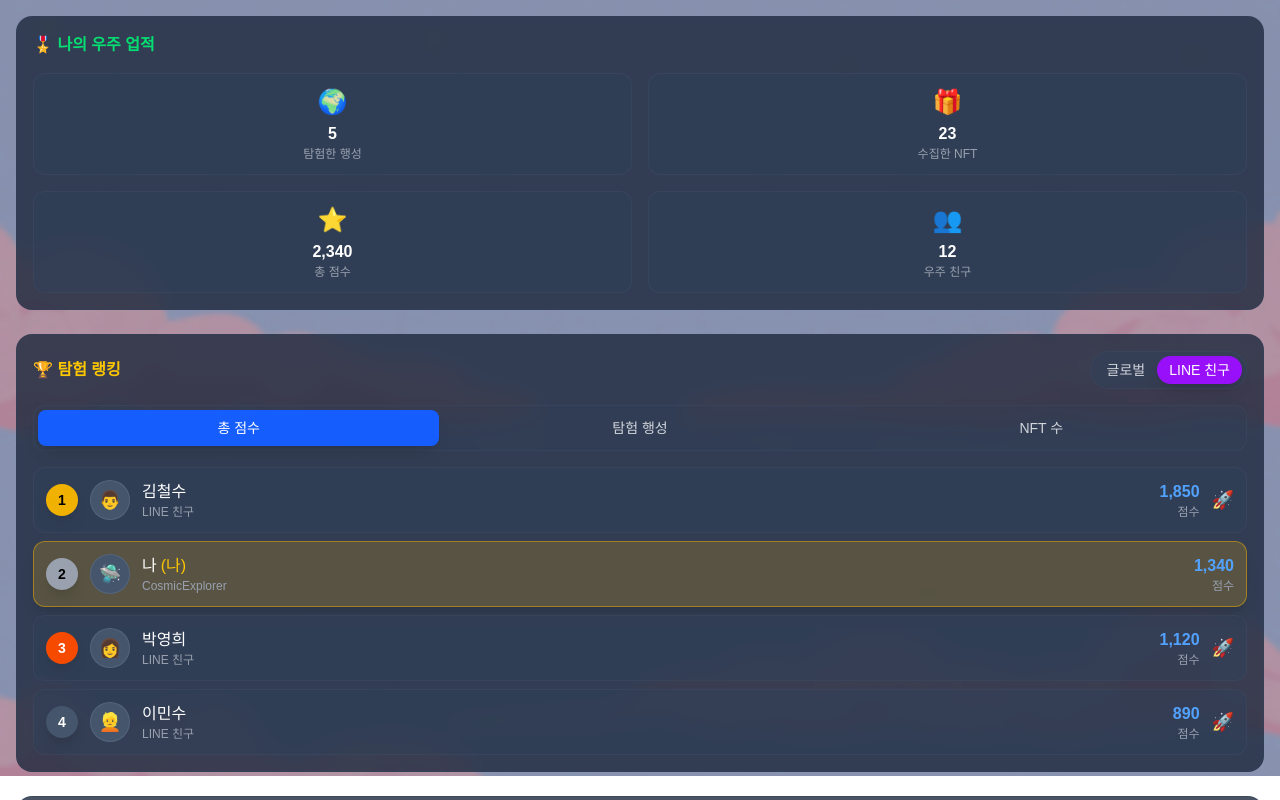
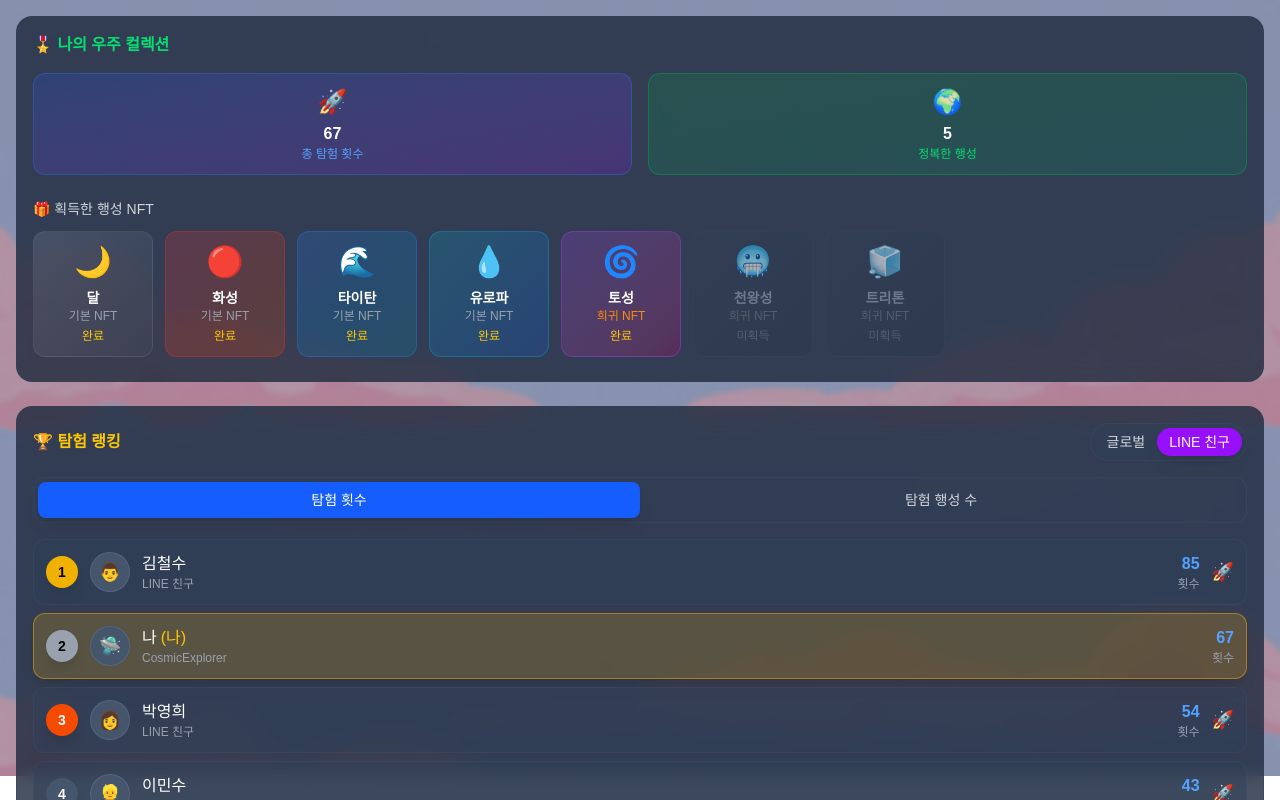
Before and after one commit to kaia-baytamins/fe, a Next.js app: page /home in a window 1280 px wide. Both pictures are taken after a click on the button "LINE 친구". Shown: the top 800 px of the page. Built offline with nearby package versions, Linux system fonts and the light colour scheme; no server answers.

Commit message:
발사소 엔진 트래킹 에러 고침

```diff
--- a/src/app/home/page.tsx
+++ b/src/app/home/page.tsx
@@ -3,13 +3,13 @@
 import { useState, useEffect } from 'react';
 import SunsetBackground from '@/components/home/SunsetBackground';
 import { useLineFriends } from '@/hooks/useLineFriends';
-import { leaderboardService, LeaderboardEntry } from '@/services/leaderboardService';
+import { leaderboardService, LeaderboardRankingEntry, LeaderboardRankingsResponse } from '@/services/leaderboardService';
 
 export default function HomePage({ accessToken, profile, isLoading }) {
   const [activeRankingTab, setActiveRankingTab] = useState<'global' | 'friends'>('global');
-  const [activeRankingType, setActiveRankingType] = useState<'score' | 'planets' | 'nfts'>('score');
+  const [activeRankingType, setActiveRankingType] = useState<'explorations' | 'planets'>('explorations');
   const [showInviteSuccessModal, setShowInviteSuccessModal] = useState(false);
-  const [leaderboardData, setLeaderboardData] = useState<LeaderboardEntry[]>([]);
+  const [leaderboardData, setLeaderboardData] = useState<LeaderboardRankingsResponse | null>(null);
   const [isLoadingRanking, setIsLoadingRanking] = useState(true);
   const [rankingError, setRankingError] = useState<string | null>(null);
 
@@ -25,32 +25,11 @@ export default function HomePage({ accessToken, profile, isLoading }) {
       setIsLoadingRanking(true);
       setRankingError(null);
 
-      // 랭킹 타입을 API 형식으로 매핑
-      let apiType: 'total_explorations' | 'successful_explorations' | 'level';
-      switch (activeRankingType) {
-        case 'score':
-          apiType = 'total_explorations';
-          break;
-        case 'planets':
-          apiType = 'successful_explorations';
-          break;
-        case 'nfts':
-          apiType = 'level'; // NFT는 레벨로 대체
-          break;
-        default:
-          apiType = 'total_explorations';
-      }
-
-      const data = await leaderboardService.getLeaderboard({
-        type: apiType,
-        period: 'all_time',
-        limit: 10
-      });
-
+      const data = await leaderboardService.getRankings();
       setLeaderboardData(data);
 
       // 빈 데이터일 때 로그
-      if (data.length === 0) {
+      if (!data.totalExplorations?.length && !data.successfulExplorations?.length) {
         console.log('⚠️ API returned empty leaderboard data');
       }
     } catch (error) {
@@ -64,17 +43,17 @@ export default function HomePage({ accessToken, profile, isLoading }) {
   // 리더보드 데이터 가져오기
   useEffect(() => {
     fetchLeaderboardData();
-  }, [activeRankingType]);
+  }, []);
 
-  // 글로벌 랭킹 데이터 (점수)
-  const globalScoreRanking = [
-    { rank: 1, name: '우주탐험가123', value: 2890, avatar: '🚀', isMe: false },
-    { rank: 2, name: '스타워즈팬', value: 2750, avatar: '⭐', isMe: false },
-    { rank: 3, name: '나', value: 2340, avatar: '🛸', isMe: true },
-    { rank: 4, name: '코스모스', value: 2180, avatar: '🌌', isMe: false },
-    { rank: 5, name: '은하수여행자', value: 2050, avatar: '🌟', isMe: false },
-    { rank: 6, name: '화성정착민', value: 1890, avatar: '🔴', isMe: false },
-    { rank: 7, name: '달탐험대', value: 1720, avatar: '🌙', isMe: false },
+  // 글로벌 랭킹 데이터 (탐험 횟수)
+  const globalExplorationsRanking = [
+    { rank: 1, name: '우주탐험가123', value: 100, avatar: '🚀', isMe: false },
+    { rank: 2, name: '스타워즈팬', value: 85, avatar: '⭐', isMe: false },
+    { rank: 3, name: '나', value: 67, avatar: '🛸', isMe: true },
+    { rank: 4, name: '코스모스', value: 54, avatar: '🌌', isMe: false },
+    { rank: 5, name: '은하수여행자', value: 43, avatar: '🌟', isMe: false },
+    { rank: 6, name: '화성정착민', value: 38, avatar: '🔴', isMe: false },
+    { rank: 7, name: '달탐험대', value: 29, avatar: '🌙', isMe: false },
   ];
 
   // 글로벌 랭킹 데이터 (탐험한 행성)
@@ -88,23 +67,13 @@ export default function HomePage({ accessToken, profile, isLoading }) {
     { rank: 7, name: '달탐험대', value: 3, avatar: '🌙', isMe: false },
   ];
 
-  // 글로벌 랭킹 데이터 (NFT 수)
-  const globalNFTRanking = [
-    { rank: 1, name: 'NFT컬렉터', value: 89, avatar: '💎', isMe: false },
-    { rank: 2, name: '보물사냥꾼', value: 67, avatar: '🏆', isMe: false },
-    { rank: 3, name: '우주탐험가123', value: 54, avatar: '🚀', isMe: false },
-    { rank: 4, name: '갤럭시헌터', value: 43, avatar: '🌌', isMe: false },
-    { rank: 5, name: '스타워즈팬', value: 38, avatar: '⭐', isMe: false },
-    { rank: 6, name: '나', value: 23, avatar: '🛸', isMe: true },
-    { rank: 7, name: '코스모스', value: 19, avatar: '🌟', isMe: false },
-  ];
 
-  // 친구 랭킹 데이터 (점수)
-  const friendsScoreRanking = [
-    { rank: 1, name: '김철수', value: 1850, avatar: '👨', isMe: false, org: 'LINE 친구' },
-    { rank: 2, name: '나', value: 1340, avatar: '🛸', isMe: true, org: 'CosmicExplorer' },
-    { rank: 3, name: '박영희', value: 1120, avatar: '👩', isMe: false, org: 'LINE 친구' },
-    { rank: 4, name: '이민수', value: 890, avatar: '👱', isMe: false, org: 'LINE 친구' },
+  // 친구 랭킹 데이터 (탐험 횟수)
+  const friendsExplorationsRanking = [
+    { rank: 1, name: '김철수', value: 85, avatar: '👨', isMe: false, org: 'LINE 친구' },
+    { rank: 2, name: '나', value: 67, avatar: '🛸', isMe: true, org: 'CosmicExplorer' },
+    { rank: 3, name: '박영희', value: 54, avatar: '👩', isMe: false, org: 'LINE 친구' },
+    { rank: 4, name: '이민수', value: 43, avatar: '👱', isMe: false, org: 'LINE 친구' },
   ];
 
   // 친구 랭킹 데이터 (탐험한 행성)
@@ -115,13 +84,6 @@ export default function HomePage({ accessToken, profile, isLoading }) {
     { rank: 4, name: '이민수', value: 2, avatar: '👱', isMe: false, org: 'LINE 친구' },
   ];
 
-  // 친구 랭킹 데이터 (NFT 수)
-  const friendsNFTRanking = [
-    { rank: 1, name: '박영희', value: 45, avatar: '👩', isMe: false, org: 'LINE 친구' },
-    { rank: 2, name: '김철수', value: 32, avatar: '👨', isMe: false, org: 'LINE 친구' },
-    { rank: 3, name: '나', value: 23, avatar: '🛸', isMe: true, org: 'CosmicExplorer' },
-    { rank: 4, name: '이민수', value: 12, avatar: '👱', isMe: false, org: 'LINE 친구' },
-  ];
 
   // 친구 리스트 데이터 (실제로는 백엔드 API에서 가져올 예정)
   const friends = [
@@ -153,15 +115,12 @@ export default function HomePage({ accessToken, profile, isLoading }) {
   ];
 
   // API 데이터를 기존 형식으로 변환
-  const transformApiDataToRankingFormat = (apiData: LeaderboardEntry[]) => {
+  const transformApiDataToRankingFormat = (apiData: LeaderboardRankingEntry[]) => {
     return apiData.map((entry) => ({
       rank: entry.rank,
-      name: entry.user.username,
+      name: entry.username,
       value: entry.score,
-      avatar: entry.metadata?.petType === 'momoco' ? '🐱' :
-              entry.metadata?.petType === 'panlulu' ? '🐼' :
-              entry.metadata?.petType === 'hoshitanu' ? '⭐' :
-              entry.metadata?.petType === 'mizuru' ? '💧' : '🚀',
+      avatar: '🚀', // 기본 아바타, 나중에 사용자 아바타 정보 추가 가능
       isMe: false // TODO: 현재 사용자와 비교해서 설정
     }));
   };
@@ -170,23 +129,28 @@ export default function HomePage({ accessToken, profile, isLoading }) {
   const getCurrentRanking = () => {
     if (activeRankingTab === 'global') {
       // API 데이터가 있으면 사용, 없으면 기본값
-      if (leaderboardData.length > 0) {
-        return transformApiDataToRankingFormat(leaderboardData);
+      if (leaderboardData) {
+        switch (activeRankingType) {
+          case 'explorations':
+            return leaderboardData.totalExplorations ? transformApiDataToRankingFormat(leaderboardData.totalExplorations) : globalExplorationsRanking;
+          case 'planets':
+            return leaderboardData.successfulExplorations ? transformApiDataToRankingFormat(leaderboardData.successfulExplorations) : globalPlanetRanking;
+          default:
+            return leaderboardData.totalExplorations ? transformApiDataToRankingFormat(leaderboardData.totalExplorations) : globalExplorationsRanking;
+        }
       }
       // 폴백: 기존 정적 데이터
       switch (activeRankingType) {
-        case 'score': return globalScoreRanking;
+        case 'explorations': return globalExplorationsRanking;
         case 'planets': return globalPlanetRanking;
-        case 'nfts': return globalNFTRanking;
-        default: return globalScoreRanking;
+        default: return globalExplorationsRanking;
       }
     } else {
       // 친구 탭은 기존 데이터 사용
       switch (activeRankingType) {
-        case 'score': return friendsScoreRanking;
+        case 'explorations': return friendsExplorationsRanking;
         case 'planets': return friendsPlanetRanking;
-        case 'nfts': return friendsNFTRanking;
-        default: return friendsScoreRanking;
+        default: return friendsExplorationsRanking;
       }
     }
   };
@@ -194,10 +158,9 @@ export default function HomePage({ accessToken, profile, isLoading }) {
   // 랭킹 타입별 단위 가져오기
   const getRankingUnit = () => {
     switch (activeRankingType) {
-      case 'score': return '점수';
+      case 'explorations': return '횟수';
       case 'planets': return '행성';
-      case 'nfts': return 'NFT';
-      default: return '점수';
+      default: return '횟수';
     }
   };
 
@@ -243,35 +206,100 @@ export default function HomePage({ accessToken, profile, isLoading }) {
 
       {/* 메인 콘텐츠 */}
       <div className="relative z-10">
-        {/* 나의 업적 섹션 */}
+        {/* 나의 우주 컬렉션 섹션 */}
         <div className="bg-slate-800/80 backdrop-blur-sm rounded-2xl p-4 mb-6 border border-slate-700/50">
           <h3 className="text-green-400 font-bold mb-4 flex items-center gap-2">
-            🎖️ 나의 우주 업적
+            🎖️ 나의 우주 컬렉션
           </h3>
 
-          <div className="grid grid-cols-2 gap-4">
-            <div className="bg-slate-700/50 rounded-xl p-3 text-center border border-slate-600/30">
+          {/* 탐험 통계 */}
+          <div className="grid grid-cols-2 gap-4 mb-6">
+            <div className="bg-gradient-to-br from-blue-600/20 to-purple-600/20 rounded-xl p-3 text-center border border-blue-500/30">
+              <div className="text-2xl mb-1">🚀</div>
+              <div className="font-bold text-white">67</div>
+              <div className="text-xs text-blue-400">총 탐험 횟수</div>
+            </div>
+
+            <div className="bg-gradient-to-br from-green-600/20 to-emerald-600/20 rounded-xl p-3 text-center border border-green-500/30">
               <div className="text-2xl mb-1">🌍</div>
               <div className="font-bold text-white">5</div>
-              <div className="text-xs text-gray-400">탐험한 행성</div>
+              <div className="text-xs text-green-400">정복한 행성</div>
+            </div>
+          </div>
+
+          {/* 획득한 행성 NFT 카드들 */}
+          <div className="mb-3">
+            <h4 className="text-sm font-medium text-gray-300 mb-2">🎁 획득한 행성 NFT</h4>
+          </div>
+
+          <div className="flex gap-3 overflow-x-auto pb-2" style={{scrollbarWidth: 'none', msOverflowStyle: 'none'}}>
+            {/* 달 NFT */}
+            <div className="min-w-[120px] bg-gradient-to-br from-gray-400/20 to-gray-600/20 rounded-xl p-3 border border-gray-500/30 flex-shrink-0">
+              <div className="text-center">
+                <div className="text-3xl mb-2">🌙</div>
+                <div className="text-sm font-bold text-white">달</div>
+                <div className="text-xs text-gray-400">기본 NFT</div>
+                <div className="text-xs text-yellow-400 mt-1">완료</div>
+              </div>
             </div>
 
-            <div className="bg-slate-700/50 rounded-xl p-3 text-center border border-slate-600/30">
-              <div className="text-2xl mb-1">🎁</div>
-              <div className="font-bold text-white">23</div>
-              <div className="text-xs text-gray-400">수집한 NFT</div>
+            {/* 화성 NFT */}
+            <div className="min-w-[120px] bg-gradient-to-br from-red-500/20 to-orange-600/20 rounded-xl p-3 border border-red-500/30 flex-shrink-0">
+              <div className="text-center">
+                <div className="text-3xl mb-2">🔴</div>
+                <div className="text-sm font-bold text-white">화성</div>
+                <div className="text-xs text-gray-400">기본 NFT</div>
+                <div className="text-xs text-yellow-400 mt-1">완료</div>
+              </div>
             </div>
 
-            <div className="bg-slate-700/50 rounded-xl p-3 text-center border border-slate-600/30">
-              <div className="text-2xl mb-1">⭐</div>
-              <div className="font-bold text-white">2,340</div>
-              <div className="text-xs text-gray-400">총 점수</div>
+            {/* 타이탄 NFT */}
+            <div className="min-w-[120px] bg-gradient-to-br from-blue-500/20 to-cyan-600/20 rounded-xl p-3 border border-blue-500/30 flex-shrink-0">
+              <div className="text-center">
+                <div className="text-3xl mb-2">🌊</div>
+                <div className="text-sm font-bold text-white">타이탄</div>
+                <div className="text-xs text-gray-400">기본 NFT</div>
+                <div className="text-xs text-yellow-400 mt-1">완료</div>
+              </div>
             </div>
 
-            <div className="bg-slate-700/50 rounded-xl p-3 text-center border border-slate-600/30">
-              <div className="text-2xl mb-1">👥</div>
-              <div className="font-bold text-white">12</div>
-              <div className="text-xs text-gray-400">우주 친구</div>
+            {/* 유로파 NFT */}
+            <div className="min-w-[120px] bg-gradient-to-br from-cyan-500/20 to-blue-600/20 rounded-xl p-3 border border-cyan-500/30 flex-shrink-0">
+              <div className="text-center">
+                <div className="text-3xl mb-2">💧</div>
+                <div className="text-sm font-bold text-white">유로파</div>
+                <div className="text-xs text-gray-400">기본 NFT</div>
+                <div className="text-xs text-yellow-400 mt-1">완료</div>
+              </div>
+            </div>
+
+            {/* 토성 NFT */}
+            <div className="min-w-[120px] bg-gradient-to-br from-purple-500/20 to-pink-600/20 rounded-xl p-3 border border-purple-500/30 flex-shrink-0">
+              <div className="text-center">
+                <div className="text-3xl mb-2">🌀</div>
+                <div className="text-sm font-bold text-white">토성</div>
+                <div className="text-xs text-orange-400">희귀 NFT</div>
+                <div className="text-xs text-yellow-400 mt-1">완료</div>
+              </div>
+            </div>
+
+            {/* 잠긴 행성들 - 미리보기 */}
+            <div className="min-w-[120px] bg-gradient-to-br from-gray-700/30 to-gray-800/30 rounded-xl p-3 border border-gray-600/30 flex-shrink-0 opacity-60">
+              <div className="text-center">
+                <div className="text-3xl mb-2">🥶</div>
+                <div className="text-sm font-bold text-gray-400">천왕성</div>
+                <div className="text-xs text-gray-500">희귀 NFT</div>
+                <div className="text-xs text-gray-500 mt-1">미획득</div>
+              </div>
+            </div>
+
+            <div className="min-w-[120px] bg-gradient-to-br from-gray-700/30 to-gray-800/30 rounded-xl p-3 border border-gray-600/30 flex-shrink-0 opacity-60">
+              <div className="text-center">
+                <div className="text-3xl mb-2">🧊</div>
+                <div className="text-sm font-bold text-gray-400">트리톤</div>
+                <div className="text-xs text-gray-500">희귀 NFT</div>
+                <div className="text-xs text-gray-500 mt-1">미획득</div>
+              </div>
             </div>
           </div>
         </div>
@@ -311,14 +339,14 @@ export default function HomePage({ accessToken, profile, isLoading }) {
           {/* 랭킹 타입 선택 */}
           <div className="flex bg-slate-700/30 rounded-xl p-1 mb-4 border border-slate-600/30">
             <button
-              onClick={() => setActiveRankingType('score')}
+              onClick={() => setActiveRankingType('explorations')}
               className={`flex-1 py-2 px-3 rounded-lg text-sm font-medium transition-all ${
-                activeRankingType === 'score'
+                activeRankingType === 'explorations'
                   ? 'bg-blue-600 text-white shadow-lg'
                   : 'text-gray-300 hover:text-white'
               }`}
             >
-              총 점수
+              탐험 횟수
             </button>
             <button
               onClick={() => setActiveRankingType('planets')}
@@ -328,17 +356,7 @@ export default function HomePage({ accessToken, profile, isLoading }) {
                   : 'text-gray-300 hover:text-white'
               }`}
             >
-              탐험 행성
-            </button>
-            <button
-              onClick={() => setActiveRankingType('nfts')}
-              className={`flex-1 py-2 px-3 rounded-lg text-sm font-medium transition-all ${
-                activeRankingType === 'nfts'
-                  ? 'bg-blue-600 text-white shadow-lg'
-                  : 'text-gray-300 hover:text-white'
-              }`}
-            >
-              NFT 수
+              탐험 행성 수
             </button>
           </div>
 
@@ -403,9 +421,7 @@ export default function HomePage({ accessToken, profile, isLoading }) {
 
                 {/* 점수/값 */}
                 <div className="text-right">
-                  <div className="font-bold text-blue-400">{
-                    activeRankingType === 'score' ? user.value.toLocaleString() : user.value
-                  }</div>
+                  <div className="font-bold text-blue-400">{user.value.toLocaleString()}</div>
                   <div className="text-xs text-gray-400">{getRankingUnit()}</div>
                 </div>
 
--- a/src/services/config.ts
+++ b/src/services/config.ts
@@ -37,7 +37,7 @@ export const API_CONFIG = {
     USER_UPDATE_WALLET: '/users/wallet-address',
 
     // Leaderboard endpoints
-    LEADERBOARD: '/leaderboard',
+    LEADERBOARD: '/leaderboard/rankings',
     LEADERBOARD_TOP_PERFORMERS: '/leaderboard/top-performers',
 
     // Inventory endpoints
```
Also changed, not shown: src/components/explore/LaunchPad.tsx (+15 -0 lines), src/components/explore/SpaceshipMaintenance.tsx (+44 -4 lines), src/services/leaderboardService.ts (+10 -48 lines).
